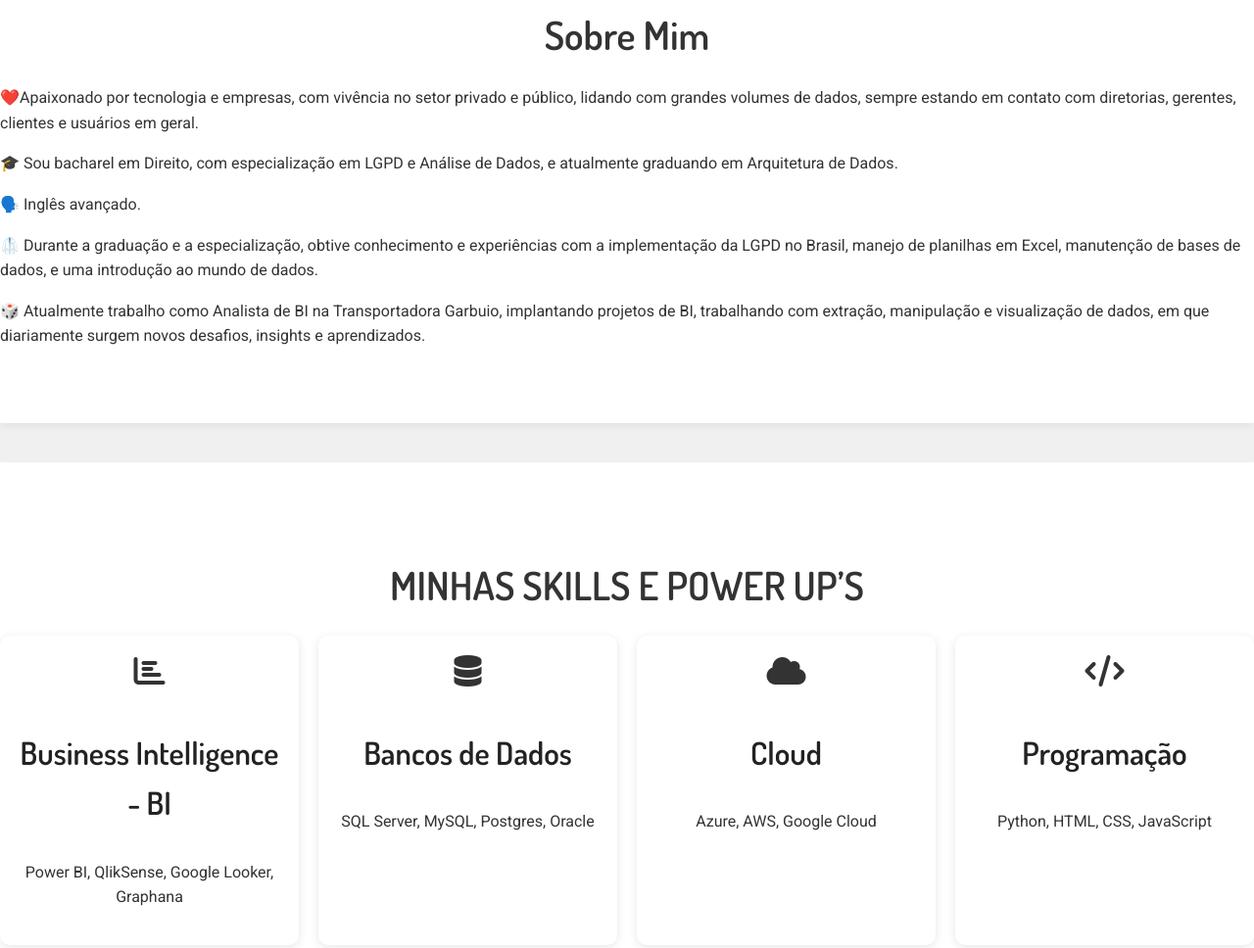
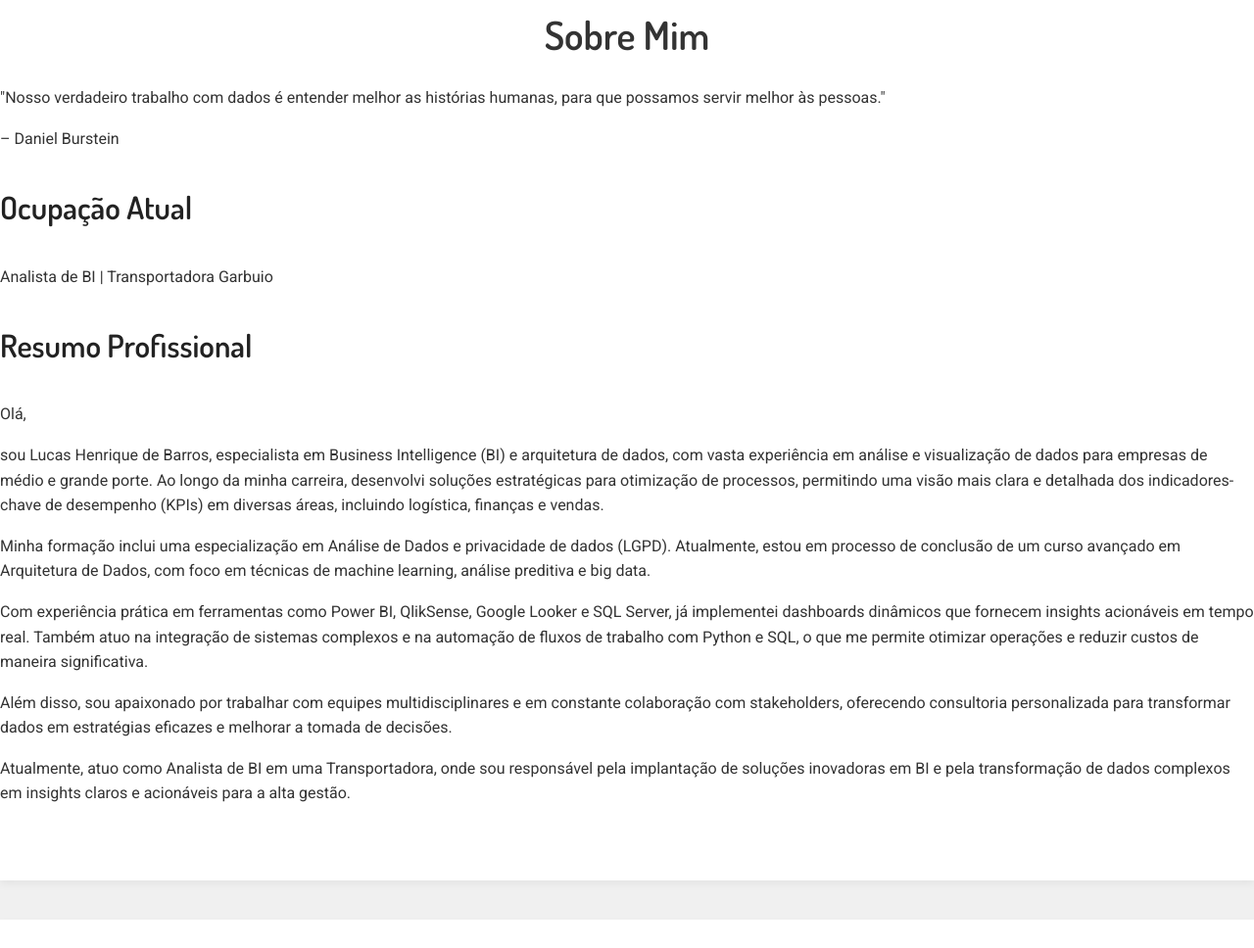
Before and after one commit to lucashebarros/bintelligence, a plain HTML site: page index.html in a window 1280 px wide. Shown: the part 1000-1968 px from the top of the page at 98% size. Drawn offline with nearby package versions, Linux system fonts and the light colour scheme.

Commit message:
Update index.html

```diff
--- a/index.html
+++ b/index.html
@@ -50,14 +50,39 @@
         </div>
     </section>
 
-    <section id="about" data-aos="fade-up">
+    <section id="about-content" class="about-professional-section">
         <div class="container">
-            <h2>Sobre Mim</h2>
-            <p>❤️Apaixonado por tecnologia e empresas, com vivência no setor privado e público, lidando com grandes volumes de dados, sempre estando em contato com diretorias, gerentes, clientes e usuários em geral.</p>
-            <p>🎓 Sou bacharel em Direito, com especialização em LGPD e Análise de Dados, e atualmente graduando em Arquitetura de Dados.</p>
-            <p>🗣️ Inglês avançado.</p>
-            <p>🥼 Durante a graduação e a especialização, obtive conhecimento e experiências com a implementação da LGPD no Brasil, manejo de planilhas em Excel, manutenção de bases de dados, e uma introdução ao mundo de dados.</p>
-            <p>🎲 Atualmente trabalho como Analista de BI na Transportadora Garbuio, implantando projetos de BI, trabalhando com extração, manipulação e visualização de dados, em que diariamente surgem novos desafios, insights e aprendizados.</p>
+            <div class="about-content">
+                <h2>Sobre Mim</h2>
+                <p class="quote">
+                    "Nosso verdadeiro trabalho com dados é entender melhor as histórias humanas, para que possamos servir melhor às pessoas."
+                </p>
+                <p class="author">
+                    – Daniel Burstein
+                </p>
+                <div class="current-occupation">
+                    <h3>Ocupação Atual</h3>
+                    <p>Analista de BI | Transportadora Garbuio</p>
+                </div>
+            </div>
+
+            <div class="about-details">
+                <h3>Resumo Profissional</h3>
+                <p>
+                    Olá,
+                </p><p>
+sou Lucas Henrique de Barros, especialista em Business Intelligence (BI) e arquitetura de dados, com vasta experiência em análise e visualização de dados para empresas de médio e grande porte. Ao longo da minha carreira, desenvolvi soluções estratégicas para otimização de processos, permitindo uma visão mais clara e detalhada dos indicadores-chave de desempenho (KPIs) em diversas áreas, incluindo logística, finanças e vendas.
+                </p>
+Minha formação inclui uma especialização em Análise de Dados e privacidade de dados (LGPD). Atualmente, estou em processo de conclusão de um curso avançado em Arquitetura de Dados, com foco em técnicas de machine learning, análise preditiva e big data.
+<p>
+Com experiência prática em ferramentas como Power BI, QlikSense, Google Looker e SQL Server, já implementei dashboards dinâmicos que fornecem insights acionáveis em tempo real. Também atuo na integração de sistemas complexos e na automação de fluxos de trabalho com Python e SQL, o que me permite otimizar operações e reduzir custos de maneira significativa.
+</p>
+Além disso, sou apaixonado por trabalhar com equipes multidisciplinares e em constante colaboração com stakeholders, oferecendo consultoria personalizada para transformar dados em estratégias eficazes e melhorar a tomada de decisões.
+<p>
+Atualmente, atuo como Analista de BI em uma Transportadora, onde sou responsável pela implantação de soluções inovadoras em BI e pela transformação de dados complexos em insights claros e acionáveis para a alta gestão.
+</p>
+
+            </div>
         </div>
     </section>
 
```
